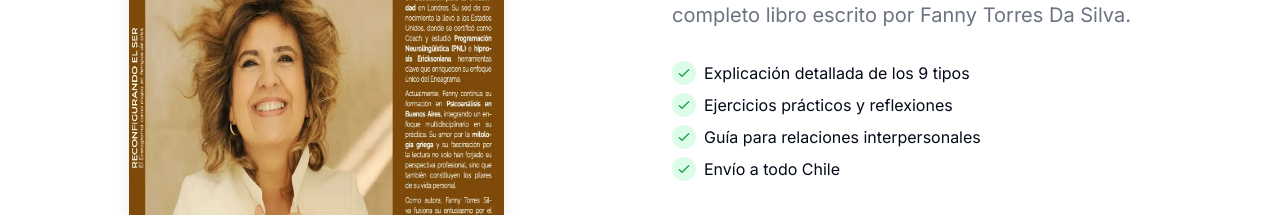
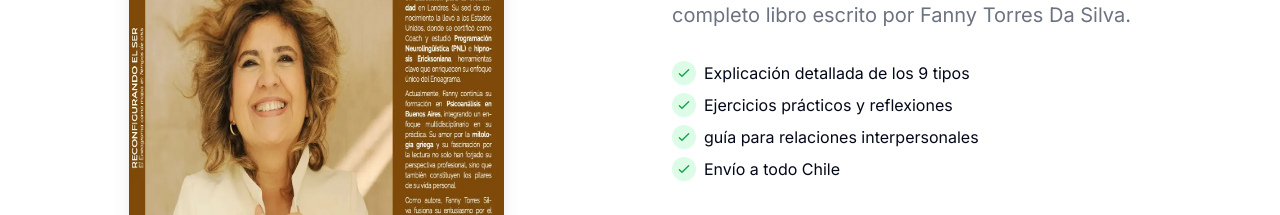
Before and after one commit to blessedux/fts-website, a Next.js app: page / in a window 1280 px wide. Shown: the part 2500-2715 px from the top of the page. Built offline with nearby package versions, Linux system fonts and the light colour scheme.

Commit message:
latest update

```diff
--- a/components/book-section.tsx
+++ b/components/book-section.tsx
@@ -71,7 +71,7 @@ export function BookSection() {
                     <path strokeLinecap="round" strokeLinejoin="round" strokeWidth="2" d="M5 13l4 4L19 7"></path>
                   </svg>
                 </div>
-                <span>Guía para relaciones interpersonales</span>
+                <span>guía para relaciones interpersonales</span>
               </li>
               <li className="flex items-center gap-2">
                 <div className="rounded-full bg-green-100 p-1 dark:bg-green-800">
```
